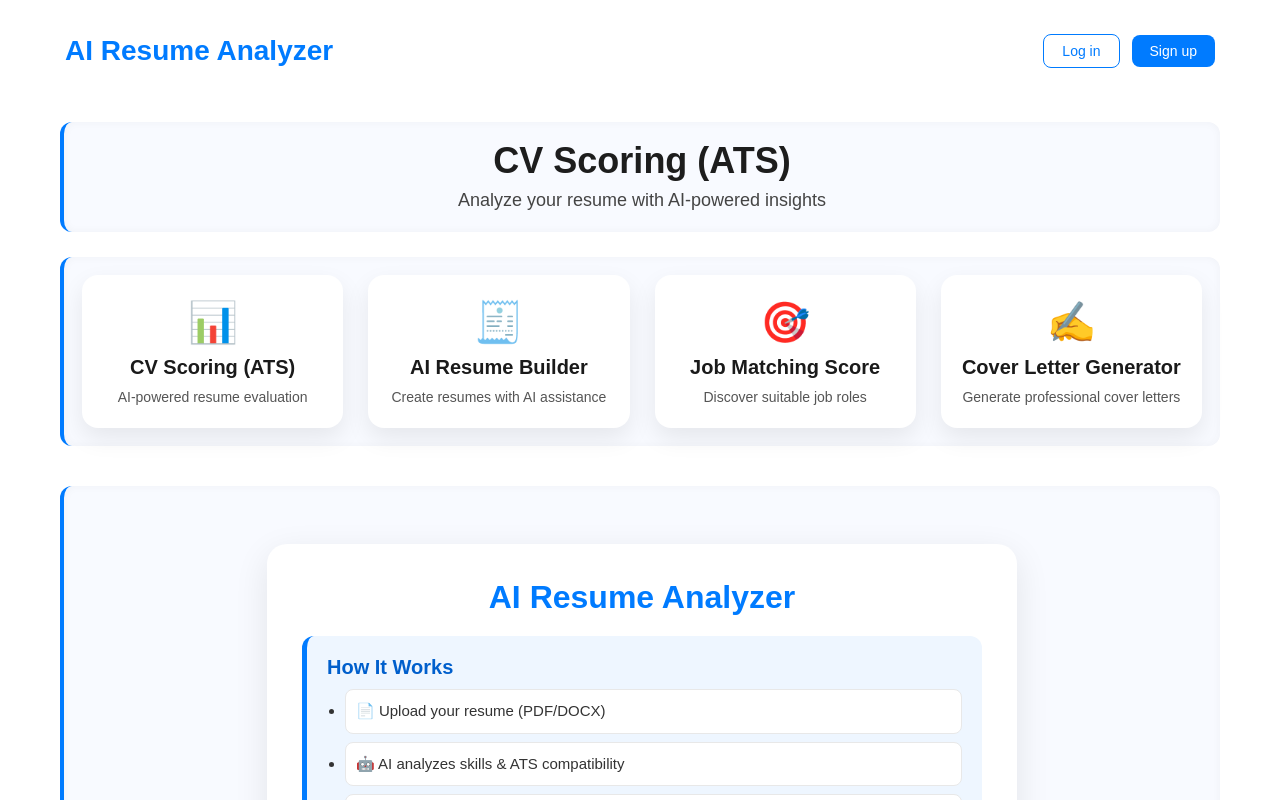
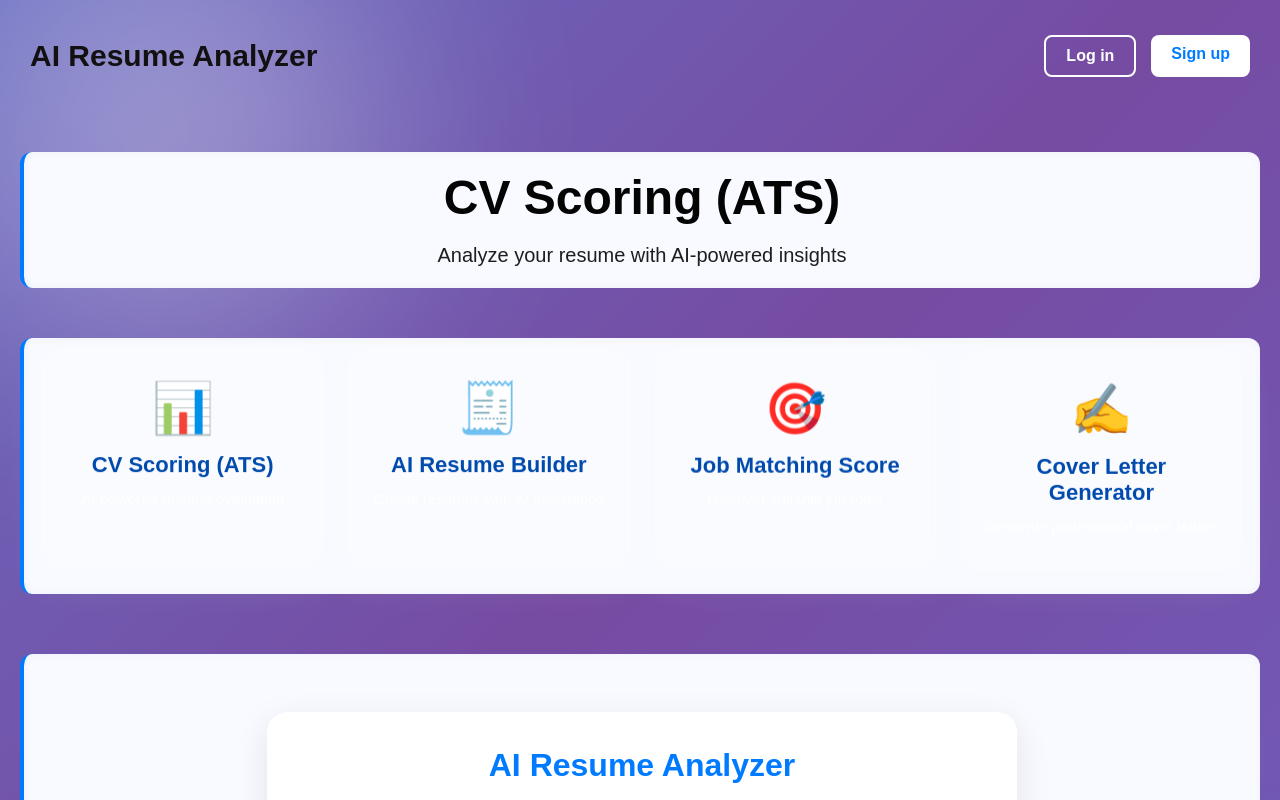
Before and after one commit to PemmadiBalu/Resumer-Analyzer, a React (Create React App) app in the folder Frontend/my-react-app/: page / in a window 1280 px wide. Shown: the top 800 px of the page. Built offline with nearby package versions, Linux system fonts and the light colour scheme; the HTML template or start-up script is replaced by a standard one.

Commit message:
Update home.css

```diff
--- a/Frontend/my-react-app/src/styles/home.css
+++ b/Frontend/my-react-app/src/styles/home.css
@@ -1,149 +1,351 @@
+
+
+/* ================================
+   RESET
+=================================== */
+* {
+  margin: 0;
+  padding: 0;
+  box-sizing: border-box;
+}
 
 /* ================================
    PAGE LAYOUT
 =================================== */
 .home-container {
+  position: relative;
+  overflow: hidden;
+  min-height: 100vh;
+  max-width: 100%;
+  padding: 20px;
   font-family: "Poppins", sans-serif;
-  padding: 20px;
-  max-width: 1200px;
-  margin: auto;
+
+  background: linear-gradient(
+    -45deg,
+    #667eea,
+    #764ba2,
+    #4facfe,
+    #00f2fe
+  );
+  background-size: 400% 400%;
+  animation: gradientBG 12s ease infinite;
+}
+
+/* Animated Background */
+.home-container::before,
+.home-container::after {
+  content: "";
+  position: absolute;
+  border-radius: 50%;
+  filter: blur(120px);
+  opacity: 0.35;
+  z-index: 0;
+}
+
+.home-container::before {
+  width: 420px;
+  height: 420px;
+  background: #ffffff;
+  top: -120px;
+  left: -120px;
+  animation: moveCircle1 12s ease-in-out infinite alternate;
+}
+
+.home-container::after {
+  width: 500px;
+  height: 500px;
+  background: #00d4ff;
+  bottom: -180px;
+  right: -180px;
+  animation: moveCircle2 14s ease-in-out infinite alternate;
+}
+
+/* Keep Content Above Background */
+.home-header,
+.center-title,
+.features,
+.upload-section {
+  position: relative;
+  z-index: 1;
 }
 
 /* ================================
-   HEADER (Title + Login/Signup)
+   HEADER
 =================================== */
 .home-header {
   display: flex;
   justify-content: space-between;
   align-items: center;
-  padding: 15px 5px;
-  margin-bottom: 25px;
+  padding: 15px 10px;
 }
 
 .site-title {
-  font-size: 28px;
-  font-weight: 700;
+  font-size: 30px;
+  font-weight: bold;
+  color: rgb(18, 16, 16);
+}
+
+.header-actions {
+  display: flex;
+  gap: 15px;
+}
+
+.header-actions a {
+  text-decoration: none;
+  padding: 10px 20px;
+  border-radius: 8px;
+  transition: 0.3s;
+  font-weight: 600;
+}
+
+.login-btn {
+  border: 2px solid white;
+  color: white;
+}
+
+.login-btn:hover {
+  background: white;
   color: #007bff;
 }
 
-.header-actions a {
-  margin-left: 12px;
-  text-decoration: none;
-  font-weight: 500;
-  padding: 8px 18px;
-  border-radius: 8px;
-  transition: 0.3s;
-  font-size: 14px;
-}
-
-.login-btn {
-  border: 1.5px solid #007bff;
+.signup-btn {
+  background: white;
   color: #007bff;
 }
 
-.login-btn:hover {
-  background: #eaf2ff;
-}
-
-.signup-btn {
-  background: #007bff;
-  color: white;
-}
-
 .signup-btn:hover {
-  background: #005fcc;
+  transform: translateY(-3px);
 }
 
 /* ================================
-   HERO SECTION
+   HERO
 =================================== */
 .center-title {
   text-align: center;
-  margin: 40px 0 25px;
+  margin: 60px 0 40px;
 }
 
 .center-title h1 {
-  font-size: 36px;
-  font-weight: 700;
-  color: #1d1d1d;
+  font-size: 48px;
+  color: rgb(4, 4, 4);
+  margin-bottom: 15px;
 }
 
 .center-title p {
-  font-size: 18px;
-  color: #444;
-  margin-top: 5px;
+  font-size: 20px;
+  color: rgba(5, 5, 5, 0.9);
 }
 
 /* ================================
-   FEATURES GRID
+   FEATURES
 =================================== */
 .features {
   display: grid;
-  grid-template-columns: repeat(4, 1fr);
+  grid-template-columns: repeat(4,1fr);
   gap: 25px;
-  margin-bottom: 40px;
+  margin-top: 50px;
 }
 
 .feature-box {
-  background: #ffffff;
-  padding: 20px;
-  border-radius: 16px;
+  position: relative;
+  overflow: hidden;
+
+  background: rgba(255,255,255,.18);
+  backdrop-filter: blur(15px);
+
+  padding: 30px 20px;
+  border-radius: 20px;
+
   text-align: center;
-  box-shadow: 0 10px 25px rgba(0, 0, 0, 0.08);
-  transition: 0.3s ease;
-  border-top: 4px solid transparent;
+  cursor: pointer;
+
+  border: 1px solid rgba(255,255,255,.3);
+
+  color: rgb(0, 0, 0);
+
+  box-shadow: 0 15px 35px rgba(255, 255, 255, 0.15);
+
+  opacity: 0;
+
+  animation:
+      fadeUp .8s ease forwards,
+      floating 3s ease-in-out infinite;
+
+  transition: .4s;
 }
 
-.feature-box:hover {
-  transform: translateY(-5px);
-  border-top: 4px solid #007bff;
-  box-shadow: 0 12px 30px rgba(0, 0, 0, 0.12);
+/* Shine */
+.feature-box::before{
+  content:"";
+  position:absolute;
+  top:0;
+  left:-130%;
+  width:60%;
+  height:100%;
+  background:rgba(255,255,255,.4);
+  transform:skewX(-25deg);
+  transition:.8s;
 }
 
-.icon {
-  font-size: 40px;
-  display: block;
-  margin-bottom: 10px;
+.feature-box:hover::before{
+  left:150%;
 }
 
-.feature-box h3 {
-  font-size: 20px;
-  margin-bottom: 8px;
-  color: #1a1a1a;
+.feature-box:hover{
+  transform:translateY(-12px) scale(1.05);
+  box-shadow:0 20px 45px rgba(0,0,0,.25);
 }
 
-.feature-box p {
-  color: #555;
-  font-size: 14px;
+.icon{
+  font-size:50px;
+  display:block;
+  margin-bottom:15px;
+  transition:.4s;
+}
+
+.feature-box:hover .icon{
+  transform:rotate(12deg) scale(1.2);
+}
+
+.feature-box h3{
+  margin-bottom:10px;
+  font-size:22px;
+}
+
+.feature-box p{
+  color:rgba(255,255,255,.9);
 }
 
 /* ================================
-   UPLOAD SECTION
+   UPLOAD
 =================================== */
-.upload-section {
-  margin-top: 40px;
+.upload-section{
+  margin-top:60px;
+  position:relative;
+  z-index:1;
 }
 
 /* ================================
-   RESPONSIVE DESIGN
+   ANIMATIONS
 =================================== */
-@media (max-width: 1000px) {
-  .features {
-    grid-template-columns: repeat(2, 1fr);
-  }
+
+@keyframes gradientBG{
+
+0%{
+background-position:0% 50%;
 }
 
-@media (max-width: 600px) {
-  .home-header {
-    flex-direction: column;
-    gap: 10px;
-  }
+50%{
+background-position:100% 50%;
+}
 
-  .site-title {
-    font-size: 24px;
-  }
+100%{
+background-position:0% 50%;
+}
 
-  .features {
-    grid-template-columns: 1fr;
-  }
 }
+
+@keyframes moveCircle1{
+
+0%{
+transform:translate(0,0);
+}
+
+100%{
+transform:translate(160px,90px);
+}
+
+}
+
+@keyframes moveCircle2{
+
+0%{
+transform:translate(0,0);
+}
+
+100%{
+transform:translate(-150px,-100px);
+}
+
+}
+
+@keyframes fadeUp{
+
+from{
+opacity:0;
+transform:translateY(40px);
+}
+
+to{
+opacity:1;
+transform:translateY(0);
+}
+
+}
+
+@keyframes floating{
+
+0%{
+transform:translateY(0);
+}
+
+50%{
+transform:translateY(-8px);
+}
+
+100%{
+transform:translateY(0);
+}
+
+}
+
+/* Animation Delay */
+
+.feature-box:nth-child(1){
+animation-delay:.2s,1s;
+}
+
+.feature-box:nth-child(2){
+animation-delay:.4s,1.2s;
+}
+
+.feature-box:nth-child(3){
+animation-delay:.6s,1.4s;
+}
+
+.feature-box:nth-child(4){
+animation-delay:.8s,1.6s;
+}
+
+/* ================================
+   RESPONSIVE
+=================================== */
+
+@media(max-width:992px){
+
+.features{
+grid-template-columns:repeat(2,1fr);
+}
+
+}
+
+@media(max-width:600px){
+
+.home-header{
+flex-direction:column;
+gap:15px;
+}
+
+.features{
+grid-template-columns:1fr;
+}
+
+.center-title h1{
+font-size:34px;
+}
+
+.center-title p{
+font-size:16px;
+}
+
+}
```
